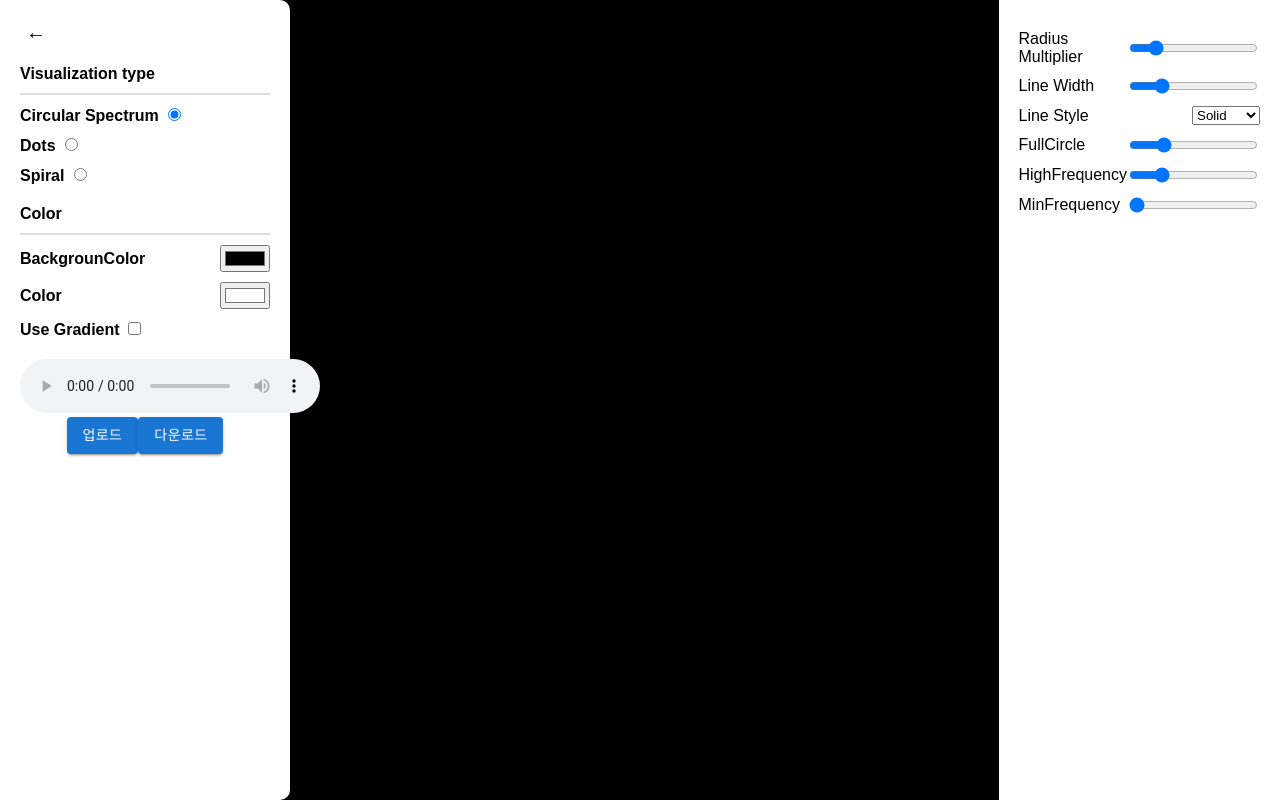
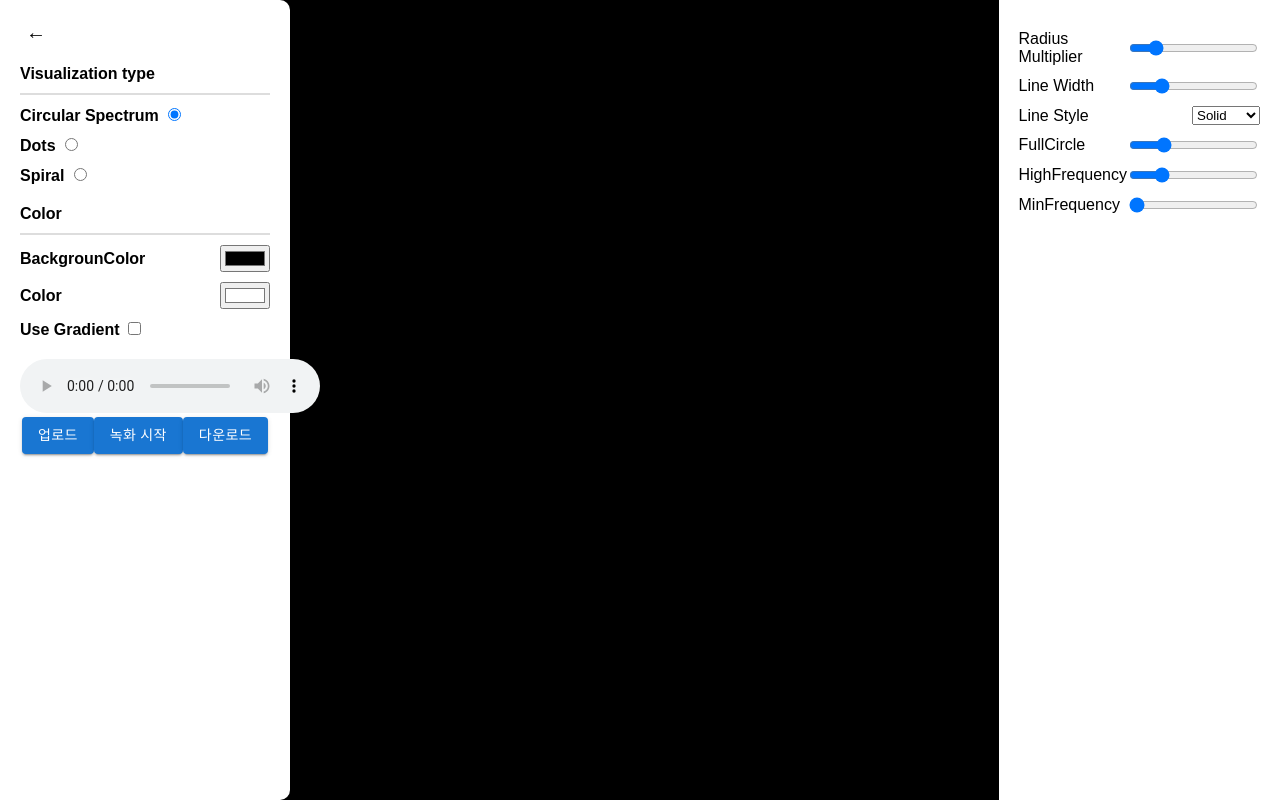
Before and after one commit to isuli1353/AudioArt, a React (Create React App) app: page /audioCreate in a window 1280 px wide. Built offline with nearby package versions, Linux system fonts and the light colour scheme.

Commit message:
녹화구현

```diff
--- a/package.json
+++ b/package.json
@@ -8,6 +8,7 @@
     "@mui/material": "^6.3.0",
     "@p5-wrapper/react": "^4.4.2",
     "@types/p5": "^1.7.6",
+    "canvas-capture": "^2.1.1",
     "cra-template": "1.2.0",
     "p5": "^1.11.2",
     "p5.sound": "^0.1.0",
--- a/src/Components/RightSetting.jsx
+++ b/src/Components/RightSetting.jsx
@@ -136,7 +136,7 @@ function RightSetting({
             <label>Spiral Factor</label>
             <input
               type="range"
-              min="0.1"
+              min="0.3"
               max="5"
               step="0.1"
               value={spiralSettings.spiralFactor}
--- a/src/Page/AudioCreatePage.jsx
+++ b/src/Page/AudioCreatePage.jsx
@@ -24,8 +24,7 @@ function AudioCreatePage() {
 
   const [useGradient, setUseGradient] = useState(false); // 그라데이션 사용 여부
   const [gradientDirection, setGradientDirection] = useState('horizontal'); // 그라데이션 방향 설정
-
-  const getGradientCoordinates = (canvas) => {
+  const getGradientCoordinates = (canvas) => { // 그라데이션 방향에 맞게 배치
     switch (gradientDirection) {
       case 'horizontal':
         return [0, canvas.height / 2, canvas.width, canvas.height / 2]; // 가로선
@@ -40,7 +39,8 @@ function AudioCreatePage() {
     }
   };
 
-
+  const [recorder, setRecorder] = useState(null);
+  const [recording, setRecording] = useState(false);
 
   // circle 세부설정
   const [circleSettings, setCircleSettings] = useState({
@@ -266,6 +266,55 @@ function AudioCreatePage() {
     }
   }, [audioContext, analyser, visualizationType, barColor, gradientColor, gradientDirection, useGradient, circleSettings, dotsSettings, spiralSettings]);
 
+  const handleRecording = () => {
+    if (recording) {
+      recorder.stop(); // 녹화 중지
+      setRecording(false);
+    } else {
+      const canvas = canvasRef.current;
+      const audioElement = audioElmRef.current;
+
+      // 캔버스와 오디오 스트림 가져오기
+      const canvasStream = canvas.captureStream(60); // 캔버스에서 30fps로 스트리밍
+      const audioStream = audioElement.captureStream(); // 오디오 스트리밍
+
+      // 비디오와 오디오 스트림 합치기
+      const mixedStream = new MediaStream([
+        ...canvasStream.getTracks(),
+        ...audioStream.getTracks(),
+      ]);
+
+      // MediaRecorder 생성
+      const mediaRecorder = new MediaRecorder(mixedStream, {
+        mimeType: 'video/webm; codecs=vp8', // 코덱
+        videoBitsPerSecond: 3000000, // 비트레이트
+      });
+
+      const recordedChunks = [];
+      mediaRecorder.ondataavailable = (event) => {
+        if (event.data.size > 0) {
+          recordedChunks.push(event.data);
+        }
+      };
+
+      mediaRecorder.onstop = () => {
+        const blob = new Blob(recordedChunks, { type: 'video/webm' });
+        const url = URL.createObjectURL(blob);
+        const a = document.createElement('a');
+        a.href = url;
+        a.download = 'AudioArt.webm';
+        a.click();
+        URL.revokeObjectURL(url);
+      };
+
+      // 녹화 시작
+      mediaRecorder.start();
+      setRecorder(mediaRecorder);
+      setRecording(true);
+    }
+  };
+
+
   return (
     <div className="container" style={{ backgroundColor: backgroundColor }} >
       <div className="left-panel">
@@ -305,6 +354,13 @@ function AudioCreatePage() {
         <Button
           variant="contained"
           color="primary"
+          onClick={handleRecording}
+        >
+          {recording ? '녹화 중지' : '녹화 시작'}
+        </Button>
+        <Button
+          variant="contained"
+          color="primary"
           component="span"
         >
           다운로드
```
Also changed, not shown: 1 other file (tests, documents, lock files or other folders).
